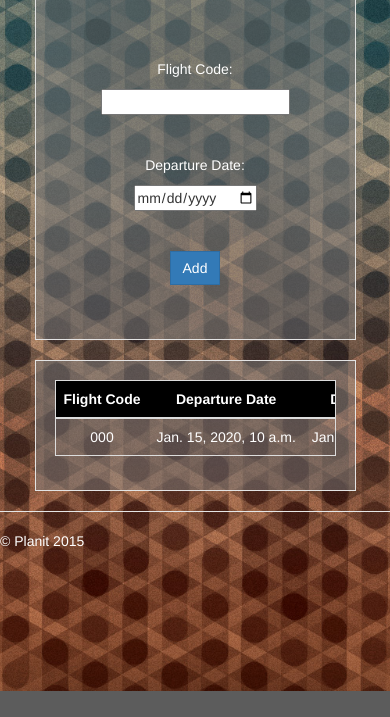
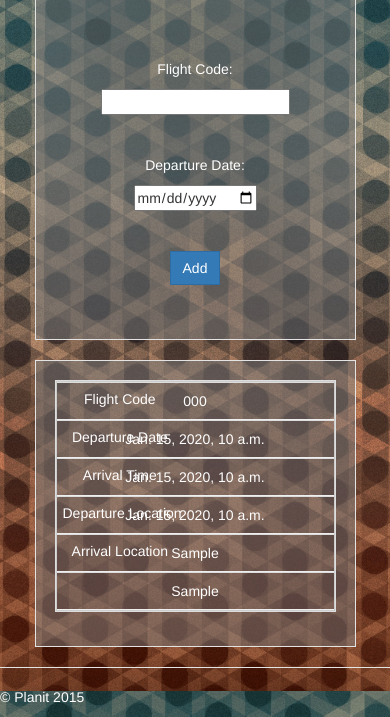
Before and after one commit to Deathridge/planit, a Django app: template flights/templates/flight.html in a window 390 px wide. Shown: the part 153-870 px from the top of the page. Before the commit the page ends 844 px from the top, so only its background shows below. Run offline with Django 3.2, Linux system fonts and the light colour scheme; the template is opened without the code that fills it: most values are stand-ins (such as "Sample title", 1, 10 or a date in 2020); form fields are guessed from the names that the template uses; some libraries are stand-ins or nearby versions.

Commit message:
table formatting for mobile

```diff
--- a/static/css/flights.css
+++ b/static/css/flights.css
@@ -86,6 +86,47 @@
     width: 100%;
 
   }
+
+  table, thead, tbody, th, td, tr {
+    display: block;
+  }
+
+  /* Hide table headers (but not display: none;, for accessibility) */
+  thead tr {
+    position: absolute;
+    top: -9999px;
+    left: -9999px;
+  }
+
+  tr { border: 1px solid #ccc; }
+
+  td {
+    /* Behave  like a "row" */
+    border: none;
+    border-bottom: 1px solid #eee;
+    position: relative;
+    padding-left: 50%;
+  }
+
+  td:before {
+    /* Now like a table header */
+    position: absolute;
+    /* Top/left values mimic padding */
+    top: 6px;
+    left: 6px;
+    width: 45%;
+    padding-right: 10px;
+    white-space: nowrap;
+  }
+
+  /*
+  Label the data
+  */
+  td:nth-of-type(1):before { content: "Flight Code"; }
+  td:nth-of-type(2):before { content: "Departure Date"; }
+  td:nth-of-type(3):before { content: "Arrival Time"; }
+  td:nth-of-type(4):before { content: "Departure Location"; }
+  td:nth-of-type(5):before { content: "Arrival Location"; }
 
 }
 
```
